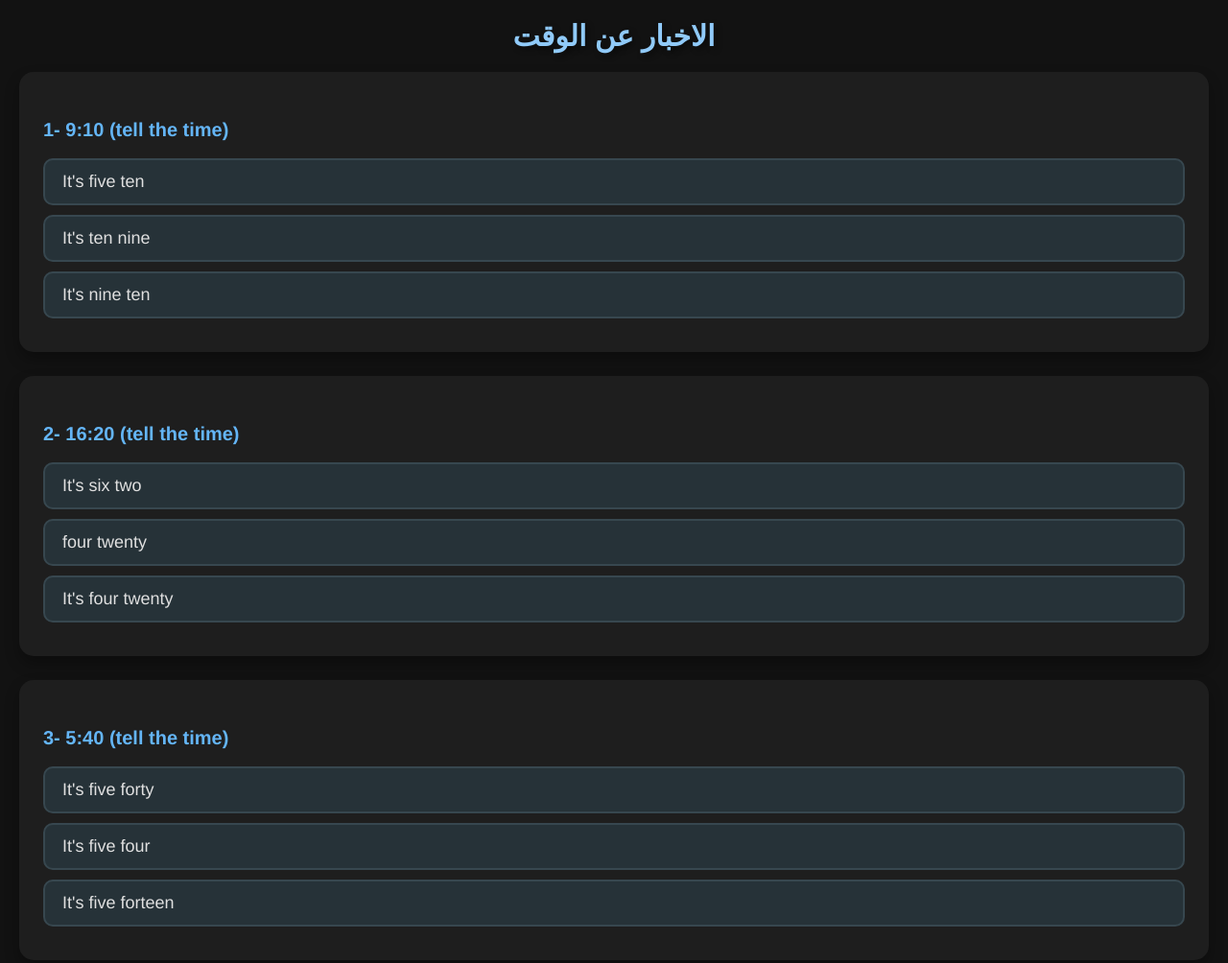
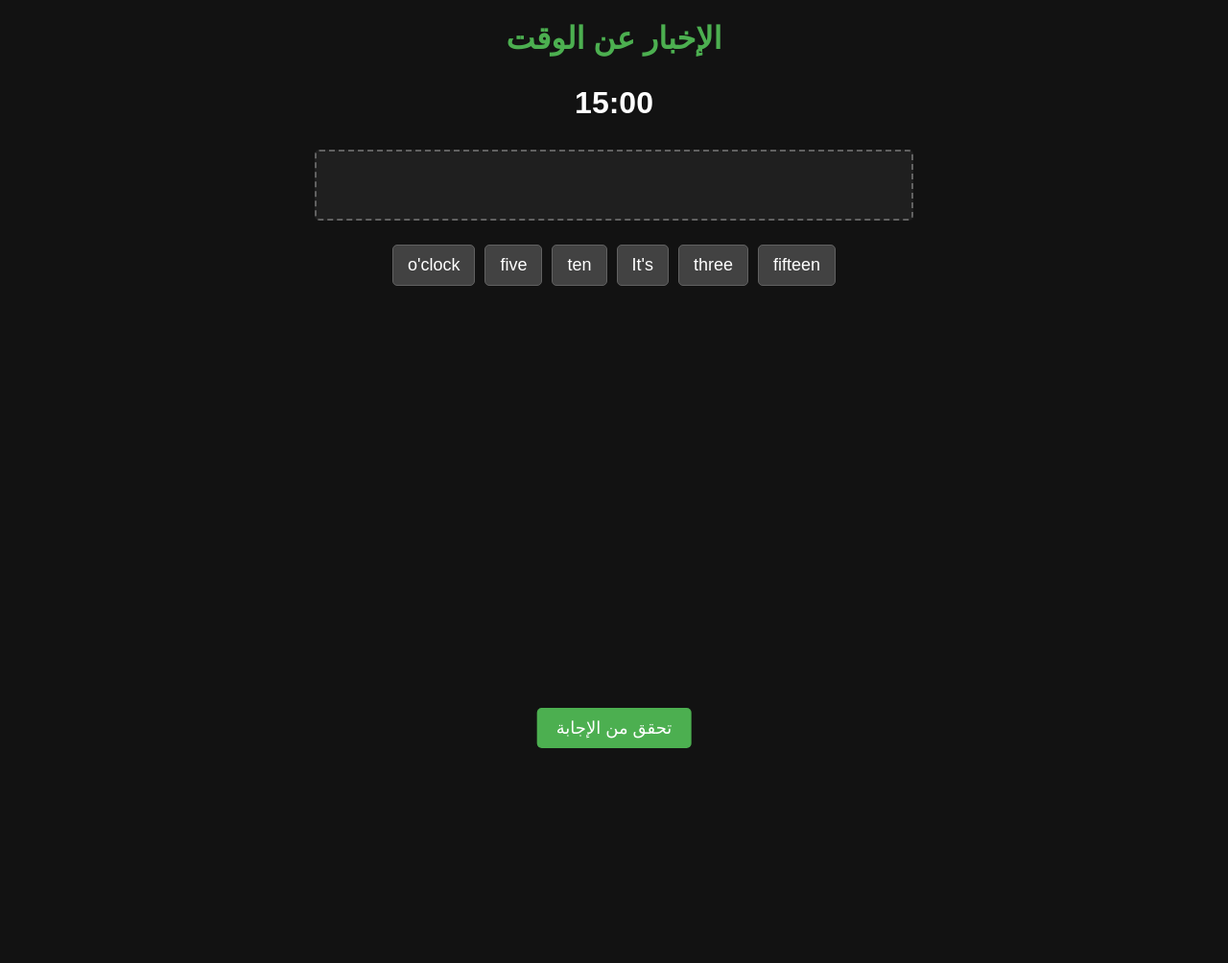
Before and after one commit to Ali78532/tell-the-time, a plain HTML site: page index.html in a window 1280 px wide. Shown: the top 1004 px of the page at 96% size. After the commit the page ends 800 px from the top, so only its background shows below. Drawn offline with Linux system fonts and the light colour scheme.

Commit message:
index.html

```diff
--- a/index.html
+++ b/index.html
@@ -3,181 +3,256 @@
 <head>
     <meta charset="UTF-8">
     <meta name="viewport" content="width=device-width, initial-scale=1.0">
-    <title>اختبار</title>
+    <title>الإخبار عن الوقت</title>
     <style>
         body {
-            font-family: 'Helvetica Neue', sans-serif;
+            font-family: "Arial", sans-serif;
+            background-color: #121212;
+            color: #ffffff;
+            text-align: center;
             margin: 20px;
-            background-color: #121212;
-            color: #e0e0e0;
+            direction: rtl;
         }
         h1 {
-            text-align: center;
+            color: #4CAF50;
             margin-bottom: 20px;
-            color: #90caf9;
-            font-size: 30px;
-            direction: rtl;
-            text-shadow: 3px 3px 6px rgba(0, 0, 0, 0.4);
-        }
-        .question-container {
-            margin-bottom: 25px;
-            padding: 25px;
-            border-radius: 15px;
-            background-color: #1e1e1e;
-            box-shadow: 0 8px 15px rgba(0, 0, 0, 0.3);
         }
         .question {
-            color: #64b5f6;
+            font-size: 32px;
+            font-weight: bold;
+            margin: 30px 0;
+            color: #ffffff;
+        }
+        .words, .answer {
+            margin: 20px auto;
+            max-width: 600px;
+            display: flex;
+            flex-wrap: wrap;
+            justify-content: center;
+        }
+        .word {
+            display: inline-block;
+            padding: 10px 15px;
+            margin: 5px;
+            font-size: 18px;
+            background-color: #424242;
+            border: 1px solid #616161;
+            border-radius: 5px;
+            cursor: pointer;
+            user-select: none;
+            transition: background-color 0.3s ease, transform 0.2s ease;
+            color: #fff;
+        }
+        .word:hover {
+            background-color: #616161;
+            transform: scale(1.1);
+        }
+        .answer {
+            min-height: 50px;
+            border: 2px dashed #616161;
+            padding: 10px;
+            background-color: #1f1f1f;
+            border-radius: 5px;
+            justify-content: flex-start;
+            text-align: left;
+        }
+        button {
+            padding: 10px 20px;
+            font-size: 18px;
+            color: white;
+            background-color: #4CAF50;
+            border: none;
+            border-radius: 5px;
+            cursor: pointer;
+            margin-top: 20px;
+            transition: background-color 0.3s ease;
+        }
+        button:hover {
+            background-color: #45a049;
+        }
+        .result {
+            margin-top: 20px;
             font-size: 20px;
+            margin-bottom: 20px;
+        }
+        .result.correct {
+            color: #90ff90; /* أخضر فاتح */
+        }
+        .result.incorrect {
+            color: #ff9999; /* أحمر فاتح */
+        }
+        .hidden {
+            display: none;
+        }
+        #score {
+            position: fixed;
+            top: 50%;
+            left: 50%;
+            transform: translate(-50%, -50%);
+            font-size: 28px;
             font-weight: bold;
-            margin-bottom: 15px;
-            line-height: 1.5;
+            color: #ffffff;
+            padding: 10px;
+            border-radius: 5px;
+            display: none; /* إخفاء الدرجة بشكل افتراضي */
         }
-        .option {
+
+        #check-btn {
+            position: fixed;
+            bottom: 20px;
+            left: 50%;
+            transform: translateX(-50%);
+            padding: 10px 20px;
+            font-size: 18px;
+            background-color: #4CAF50;
+            border: none;
+            border-radius: 5px;
             cursor: pointer;
-            padding: 12px 18px;
-            border: 2px solid #37474f;
-            border-radius: 10px;
-            margin: 10px 0;
-            background-color: #263238;
-            color: #e0e0e0;
-            font-size: 18px;
-            text-align: left;
-            display: block;
-            transition: background-color 0.3s, transform 0.3s, box-shadow 0.3s;
-        }
-        .option:hover {
-            background-color: #546e7a;
-            box-shadow: 0 4px 8px rgba(0, 0, 0, 0.5);
-        }
-        .option.correct {
-            background-color: #388e3c;
+            transition: background-color 0.3s ease;
             color: white;
         }
-        .option.wrong {
-            background-color: #d32f2f;
-            color: white;
-        }
-        .option.selected {
-            transform: scale(1.05);
-        }
-        .result {
-            font-size: 28px;
-            margin-top: 30px;
-            font-weight: bold;
-            color: gold;
-            text-align: center;
-            text-shadow: 2px 2px 6px rgba(0, 0, 0, 0.5);
-            display: none;
-        }
-        .footer {
-            text-align: center;
-            margin-top: 50px;
-            font-size: 18px;
-            color: #ccc;
-        }
-        .hint {
-            color: yellow;
-            font-size: 16px;
-            margin-top: 10px;
-            display: none;
-            text-align: right;
-            direction: rtl;
+
+        #check-btn:hover {
+            background-color: #45a049;
         }
     </style>
 </head>
 <body>
-    <h1>الاخبار عن الوقت</h1>
-    <div id="quiz-container">
-        <div class="quiz">
-            <div class="question-container">
-                <p class="question">1- 9:10 (tell the time)</p>
-                <div class="option" data-correct="false">It's five ten</div>
-                <div class="option" data-correct="false">It's ten nine</div>
-                <div class="option" data-correct="true">It's nine ten</div>
-            </div>
-            <div class="question-container">
-                <p class="question">2- 16:20 (tell the time)</p>
-                <div class="option" data-correct="false">It's six two</div>
-				<div class="option" data-correct="false">four twenty</div>
-                <div class="option" data-correct="true">It's four twenty</div>
-            </div>
-            <div class="question-container">
-                <p class="question">3- 5:40 (tell the time)</p>
-                <div class="option" data-correct="true">It's five forty</div>
-				<div class="option" data-correct="false">It's five four</div>
-                <div class="option" data-correct="false">It's five forteen</div>
-            </div>
-			<div class="question-container">
-                <p class="question">4- 17:00 (tell the time)</p>
-                <div class="option" data-correct="false">It's seven two</div>
-				<div class="option" data-correct="true">It's five o'clock</div>
-                <div class="option" data-correct="false">It's five five</div>
-            </div>
-			<div class="question-container">
-                <p class="question">5- 20:30 (tell the time)</p>
-                <div class="option" data-correct="false">It's twenty three</div>
-                <div class="option" data-correct="false">It's twenty thirty</div>
-				<div class="option" data-correct="true">It's eight thirty</div>
-            </div>
-			</div>
-
-        <div class="result">درجتك: <span id="score">0</span></div>
-    </div>
-
-    <div class="footer">إعداد الأستاذ: علي حسين</div>
+    <h1>الإخبار عن الوقت</h1>
+    <div class="question" id="time"></div>
+    <div class="answer" id="answer" style="direction: ltr;"></div>
+    <div class="words" id="words"></div>
+    <div class="result" id="result"></div>
+    <button id="check-btn" onclick="checkAnswer()">تحقق من الإجابة</button>
+    <button id="next-btn" class="hidden" onclick="displayQuestion()">التالي</button>
+    <div id="score"></div>
 
     <script>
-        const options = document.querySelectorAll('.option');
-        const resultSpan = document.getElementById('score');
-        const resultDiv = document.querySelector('.result');
+        const times = [
+            { hour: 1, minute: 10, correct: "It's one ten", words: ["It's", "one", "ten", "five", "four", "three"] },
+            { hour: 14, minute: 20, correct: "It's two twenty", words: ["It's", "two", "twenty", "ten", "one", "four"] },
+            { hour: 15, minute: 0, correct: "It's three o'clock", words: ["It's", "three", "o'clock", "ten", "fifteen", "five"] },
+            { hour: 20, minute: 30, correct: "It's eight thirty", words: ["It's", "eight", "thirty", "seven", "three", "twenty"] },
+            { hour: 9, minute: 5, correct: "It's nine five", words: ["It's", "nine", "five", "ten", "seven", "two"] }
+        ];
+
+        let currentQuestion = -1;
+        let selectedWords = [];
+        let usedQuestions = new Set();
         let score = 0;
-        let answeredQuestions = 0;
 
-        const correctSound = new Audio('Sounds/Correct.wav');
-        const wrongSound = new Audio('Sounds/Wrong.wav');
+        function getNextQuestion() {
+            if (usedQuestions.size === times.length) {
+                document.getElementById("result").textContent = "لقد انتهيت من جميع الأسئلة!";
+                document.getElementById("result").className = "result correct";
+                document.getElementById("words").innerHTML = "";
+                document.getElementById("answer").innerHTML = "";
+                document.getElementById("time").textContent = "";
+                document.getElementById("check-btn").classList.add("hidden");
+                document.getElementById("next-btn").classList.add("hidden");
 
-        options.forEach(option => {
-            option.addEventListener('click', () => {
-                const question = option.parentElement;
-                const alreadyAnswered = question.querySelector('.option.correct') || question.querySelector('.option.wrong');
-                const hint = question.querySelector('.hint');
+                document.getElementById("score").textContent = `درجتك ${score}`;
+                document.getElementById("score").style.display = "block";
+                return null;
+            }
 
-                if (alreadyAnswered) {
-                    return;
-                }
+            do {
+                currentQuestion = Math.floor(Math.random() * times.length);
+            } while (usedQuestions.has(currentQuestion));
+            usedQuestions.add(currentQuestion);
+            return times[currentQuestion];
+        }
 
-                const isCorrect = option.getAttribute('data-correct') === "true";
-                if (isCorrect) {
-                    option.classList.add('correct');
-                    score += 2;
-                    correctSound.play();
-                } else {
-                    option.classList.add('wrong');
-                    wrongSound.play();
-                    if (hint) hint.style.display = 'block';
-                    if (navigator.vibrate) {
-                        navigator.vibrate(80);
-                    }
-                }
+        function displayQuestion() {
+            const question = getNextQuestion();
+            if (!question) return;
 
-                const siblings = question.querySelectorAll('.option');
-                siblings.forEach(sibling => {
-                    if (sibling.getAttribute('data-correct') === "true") {
-                        sibling.classList.add('correct');
-                    }
-                });
+            // عرض الساعات والدقائق برقمين
+            const formattedHour = String(question.hour).padStart(2, '0');
+            const formattedMinute = String(question.minute).padStart(2, '0');
+            document.getElementById("time").textContent = `${formattedHour}:${formattedMinute}`;
 
-                option.classList.add('selected');
-                answeredQuestions++;
+            document.getElementById("answer").textContent = "";
+            document.getElementById("words").innerHTML = "";
 
-                if (answeredQuestions === document.querySelectorAll('.question-container').length) {
-                    resultDiv.style.display = 'block';
-                }
+            selectedWords = [];
+            shuffleArray(question.words).forEach((word, index) => {
+                const wordElement = document.createElement("span");
+                wordElement.textContent = word;
+                wordElement.className = "word";
+                wordElement.onclick = () => selectWord(wordElement, index);
+                document.getElementById("words").appendChild(wordElement);
+            });
 
-                resultSpan.textContent = score;
-            });
+            document.getElementById("result").textContent = "";
+            document.getElementById("check-btn").classList.remove("hidden");
+            document.getElementById("next-btn").classList.add("hidden");
+        }
+
+        function selectWord(wordElement, index) {
+            const word = wordElement.textContent;
+            if (selectedWords.includes(index)) {
+                selectedWords.splice(selectedWords.indexOf(index), 1);
+                wordElement.style.backgroundColor = "#424242";
+                wordElement.style.cursor = "pointer";
+            } else {
+                selectedWords.push(index);
+                wordElement.style.backgroundColor = "#5555bb";
+                wordElement.style.cursor = "not-allowed";
+            }
+            updateAnswer();
+        }
+
+        function updateAnswer() {
+            const question = times[currentQuestion];
+            const answer = selectedWords.map(i => question.words[i]).join(" ");
+            document.getElementById("answer").textContent = answer;
+        }
+
+    function checkAnswer() {
+        const question = times[currentQuestion];
+        const userAnswer = selectedWords.map(i => question.words[i]).join(" ");
+        const correctSound = new Audio("Sounds/Correct.wav");
+        const wrongSound = new Audio("Sounds/Wrong.wav");
+
+        if (userAnswer === question.correct) {
+            document.getElementById("result").textContent = "إجابتك صحيحة! احسنت.";
+            document.getElementById("result").className = "result correct";
+            score += 2;
+            correctSound.play(); // تشغيل صوت الإجابة الصحيحة
+        } else {
+            document.getElementById("result").innerHTML = `إجابتك خاطئة. الإجابة الصحيحة هي<br>${question.correct}`;
+            document.getElementById("result").className = "result incorrect";
+            wrongSound.play(); // تشغيل صوت الإجابة الخاطئة
+        }
+
+        document.getElementById("check-btn").classList.add("hidden");
+        document.getElementById("next-btn").classList.remove("hidden");
+    }
+        function shuffleArray(array) {
+            for (let i = array.length - 1; i > 0; i--) {
+                const j = Math.floor(Math.random() * (i + 1));
+                [array[i], array[j]] = [array[j], array[i]];
+            }
+            return array;
+        }
+
+        displayQuestion();
+    // معالج الأحداث عند النقر على حقل الإجابة
+    document.getElementById("answer").addEventListener("click", () => {
+        // تفريغ النص من الحقل
+        document.getElementById("answer").textContent = "";
+
+        // إعادة تعيين الألوان الافتراضية لجميع الأزرار
+        const wordElements = document.querySelectorAll(".word");
+        wordElements.forEach(word => {
+            word.style.backgroundColor = "#424242";
+            word.style.cursor = "pointer";
         });
+
+        // إعادة تعيين الكلمات المختارة
+        selectedWords = [];
+    });
     </script>
 </body>
 </html>
```
